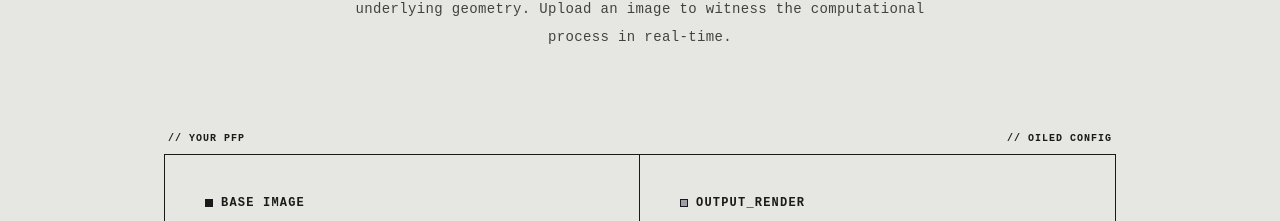
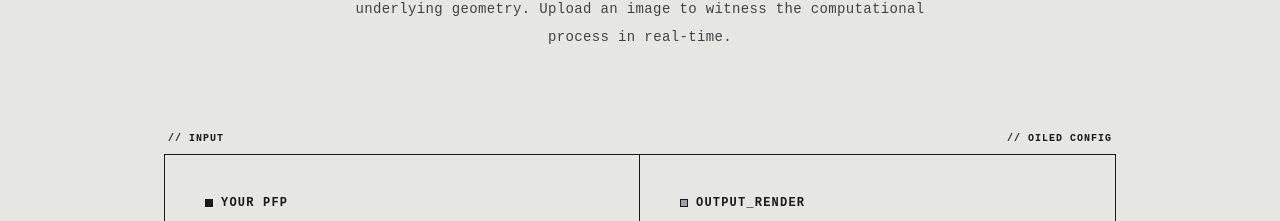
Before and after one commit to SubhanHakim/oiled, a React (Vite) app: page / in a window 1280 px wide. Shown: the part 1012-1233 px from the top of the page. Built offline with nearby package versions, Linux system fonts and the light colour scheme.

Commit message:
update content

```diff
--- a/src/components/Generator.jsx
+++ b/src/components/Generator.jsx
@@ -69,7 +69,7 @@ export default function Generator() {
         </div>
 
         <div className="flex justify-between font-body text-[10px] uppercase tracking-widest mb-2 font-bold px-1">
-          <span>// YOUR PFP</span>
+          <span>// INPUT</span>
           <span>// OILED CONFIG</span>
         </div>
 
@@ -78,7 +78,7 @@ export default function Generator() {
           <div className="p-6 md:p-10 flex flex-col gap-8 border-b md:border-b-0 md:border-r border-[#1a1a1a]">
             <div className="flex flex-col gap-3">
               <label className="font-body text-xs font-bold uppercase tracking-widest flex items-center gap-2">
-                <span className="w-2 h-2 bg-[#1a1a1a] block"></span> BASE IMAGE
+                <span className="w-2 h-2 bg-[#1a1a1a] block"></span> YOUR PFP
               </label>
 
               {!imagePreview ? (
```
